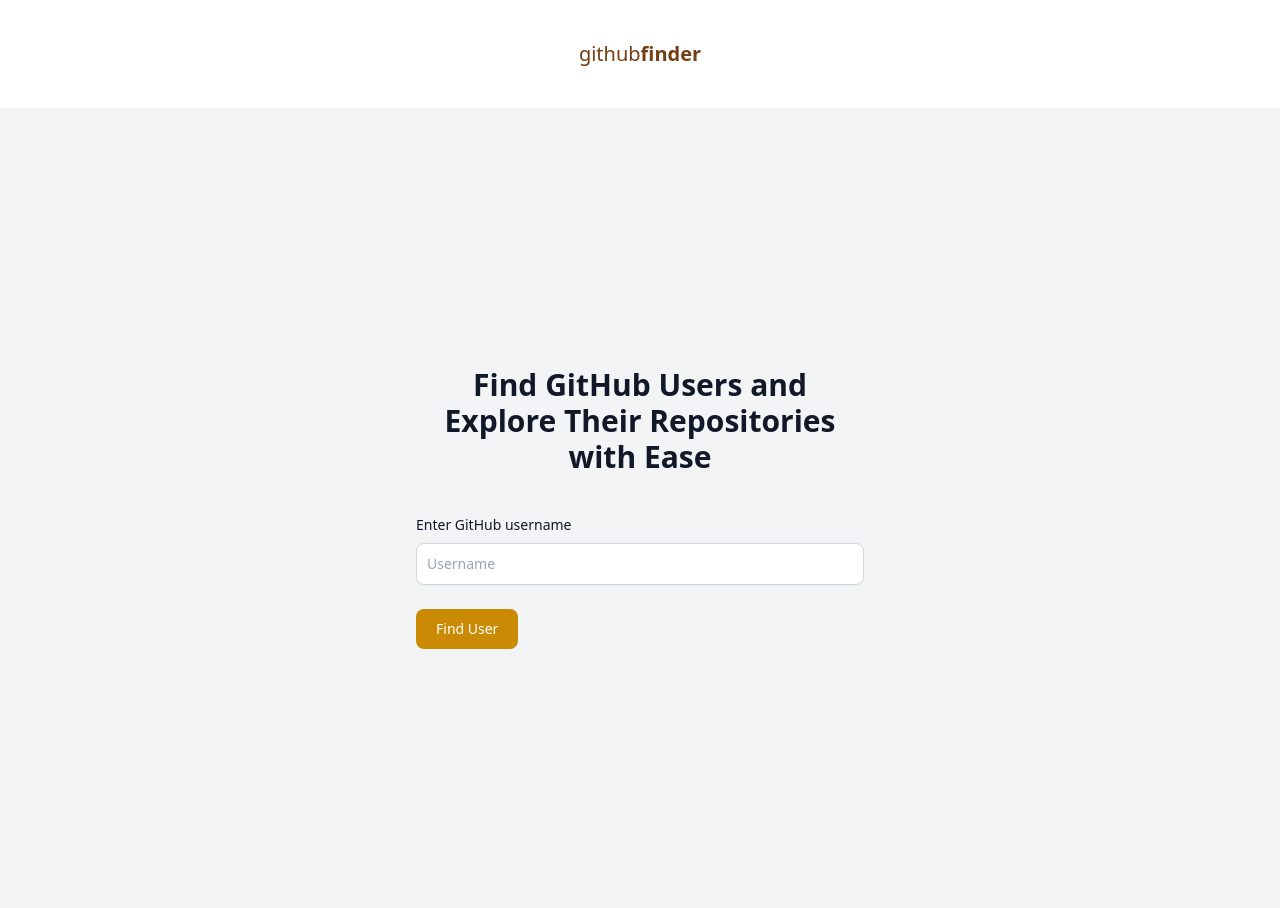
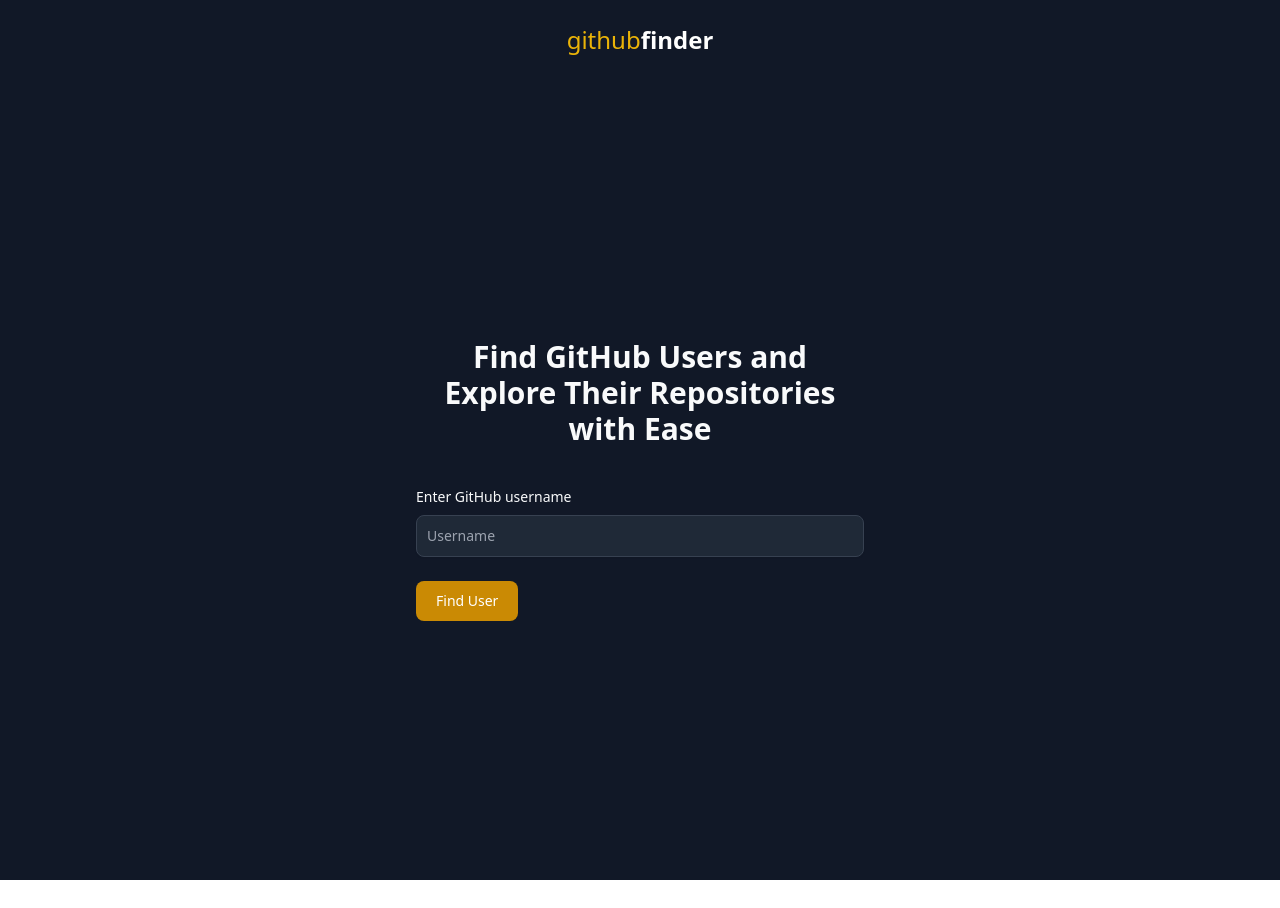
Before and after one commit to palak296/githubFinder, a React (Vite) app: page / in a window 1280 px wide. After the commit the page ends 880 px from the top, so only its background shows below. Built offline with nearby package versions, Linux system fonts and the light colour scheme.

Commit message:
updated header

```diff
--- a/src/Components/Body.jsx
+++ b/src/Components/Body.jsx
@@ -17,11 +17,10 @@
   };
 
   return (
-
-    <div className="flex justify-center items-center h-screen bg-gray-100 dark:bg-gray-900">
-      <div className="max-w-md w-full mx-auto">
+    <div className="flex justify-center items-center h-screen bg-gray-900">
+      <div className="max-w-md mx-auto">
         <div className="text-center">
-          <h2 className="text-3xl font-extrabold text-gray-900 dark:text-gray-50 mb-10">
+          <h2 className="text-3xl font-extrabold text-gray-50 mb-10">
             Find GitHub Users and Explore Their Repositories with Ease
           </h2>
         </div>
@@ -29,14 +28,16 @@
           <div className="mb-6">
             <label
               htmlFor="text"
-              className="block mb-2 text-sm font-medium text-gray-900 dark:text-gray-50"
+              className="block mb-2 text-sm font-medium text-gray-50"
             >
               Enter GitHub username
             </label>
             <input
               type="text"
               id="text"
-              className="shadow-sm bg-white dark:bg-gray-800 border border-gray-300 dark:border-gray-700 text-gray-900 dark:text-gray-50 text-sm rounded-lg focus:ring-blue-500 focus:border-blue-500 block w-full p-2.5 dark:placeholder-gray-400 dark:focus:ring-blue-500 dark:focus:border-blue-500 dark:shadow-sm-light"
+              autoComplete="off"
+              autos
+              className="shadow-sm bg-gray-800 border border-gray-700 text-gray-50 text-sm rounded-lg block w-full p-2.5 placeholder-gray-400 focus:ring-blue-500 focus:border-blue-500 shadow-sm-light"
               placeholder="Username"
               value={username}
               onChange={handleUsernameChange}
@@ -45,15 +46,14 @@
           </div>
           <button
             type="submit"
-            className="bg-yellow-600 hover:bg-yellow-700 focus:ring-4 focus:outline-none font-medium rounded-lg text-white text-sm px-5 py-2.5 text-center dark:bg-yellow-500 dark:hover:bg-yellow-600 dark:focus:ring-blue-900"
+            className="bg-yellow-600 hover:bg-yellow-700 focus:ring-4 focus:outline-none font-medium rounded-lg text-white text-sm px-5 py-2.5 text-center "
             onClick={handleButtonClick}
           >
             Find User
           </button>
         </form>
       </div>
-      </div>
-
+    </div>
   );
 };
 
--- a/src/Components/Header.jsx
+++ b/src/Components/Header.jsx
@@ -2,16 +2,14 @@
 
 const Header = () => {
   return (
-    <nav className=" border-gray-200 px-2 sm:px-4 rounded py-10">
-      <div className="container flex flex-wrap items-center justify-center mx-auto ">
+    <nav className="bg-gray-900 py-6">
+      <div className="container flex items-center justify-center mx-auto">
         <Link to="/">
-          {" "}
-          <a className="flex items-center">
-            <span className="self-center text-xl font-light whitespace-nowrap text-yellow-900 ">
-              github<span className="font-bold text-yellow-900">finder</span>
-            </span>
-          </a>
+          <span className="text-2xl  text-yellow-500">
+            github<span className="font-bold text-white">finder</span>
+          </span>
         </Link>
+
       </div>
     </nav>
   );
--- a/src/Pages/Followers.jsx
+++ b/src/Pages/Followers.jsx
@@ -27,7 +27,7 @@
   return (
     <>
       <Header />
-      <div className="min-h-screen bg-slate-500 flex flex-col items-center justify-center">
+      <div className="min-h-screen bg-gray-900 flex flex-col items-center justify-center">
         <div className="bg-gray-800 w-full max-w-md rounded-md p-8">
           {followers.length > 0 ? (
             followers.map((follower) => (
--- a/src/Pages/Following.jsx
+++ b/src/Pages/Following.jsx
@@ -27,7 +27,7 @@
   return (
     <>
       <Header />
-      <div className="min-h-screen bg-slate-500 flex flex-col items-center justify-center">
+      <div className="min-h-screen bg-gray-900 flex flex-col items-center justify-center">
         <div className="bg-gray-800 w-full max-w-md rounded-md p-8">
           {followers.length > 0 ? (
             followers.map((follower) => (
--- a/src/Pages/HomePage.jsx
+++ b/src/Pages/HomePage.jsx
@@ -22,16 +22,12 @@
   return (
     <>
       <Header />
-      <div className="bg-gray-900 min-h-screen flex flex-col items-center justify-center">
-        <div className="max-w-sm rounded-lg overflow-hidden bg-gray-800 shadow-lg">
+      <div className="bg-gray-900 min-h-screen flex flex-row justify-center items-center">
+        <div className=" rounded-xl overflow-hidden bg-gray-800 shadow-lg">
           <div className="px-6 py-8">
             <div className="flex flex-col items-center justify-center">
               <div className="rounded-full overflow-hidden w-32 h-32">
-                <img
-                  className="object-cover object-center h-full w-full"
-                  src={sdata.avatar_url}
-                  alt="Avatar"
-                />
+                <img className="" src={sdata.avatar_url} alt="Avatar" />
               </div>
               <div className="text-2xl font-bold text-gray-200 mt-4">
                 {sdata.name}
@@ -55,7 +51,7 @@
                 Public Repos: {sdata.public_repos}
               </div>
               <button className="bg-gray-200 px-4 py-2 rounded-md mt-4">
-                <a href={sdata.html_url} target="_blank" rel="noreferrer">
+                <a href={sdata.html_url} target="_blank">
                   <span className="font-bold text-gray-900">View Profile</span>
                 </a>
               </button>
```
